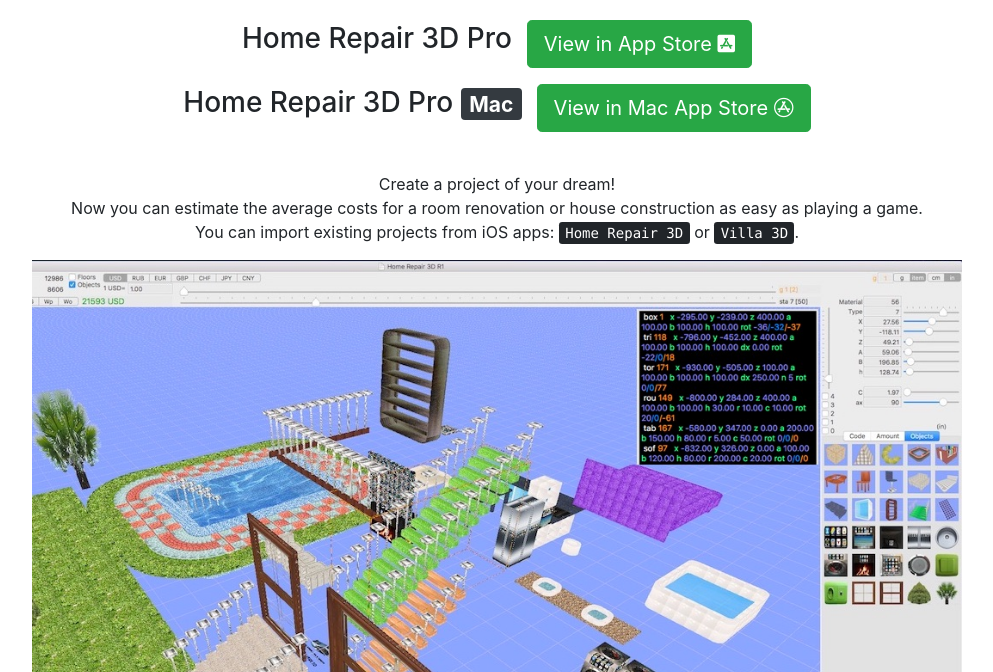
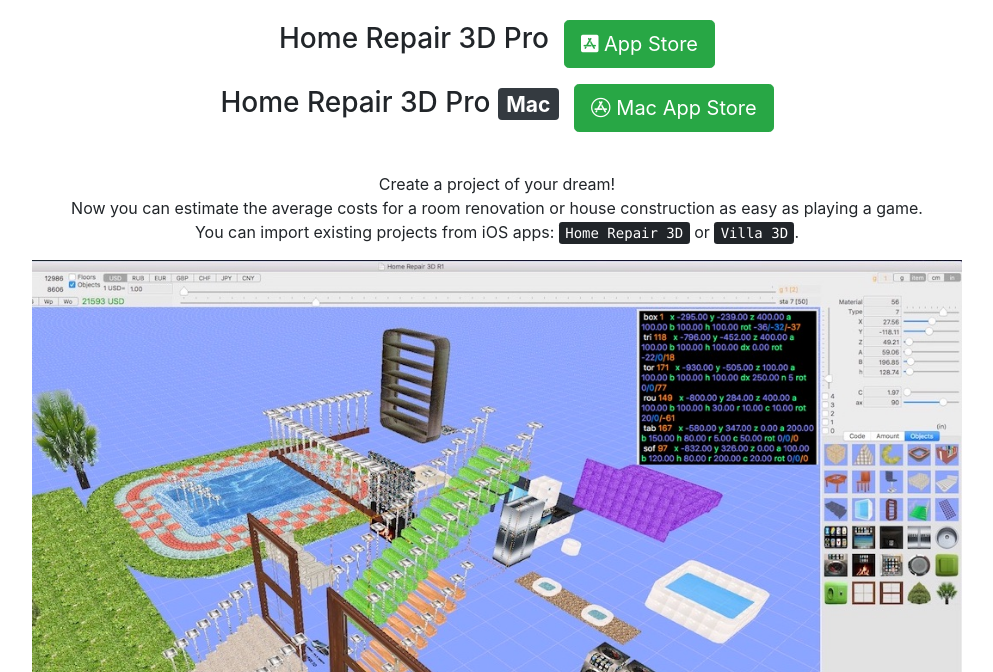
Before and after one commit to iworld4us/iworld4us.github.io, a Jekyll site: the page built from home-repair-3d.html, in a window 1280 px wide and 900 px high, scrolled down 552 px, cut to the strip 228-900 px from the top of the window. Shown: the whole strip, without its empty margins (143-1136 px from the left). Built offline with Jekyll 4.4.1, drawn with Linux system fonts in a browser that asks for light colours; nearby versions of some CDN libraries; some web fonts are replaced; some of the changed text lies outside the part shown.

Commit message:
Make App Store URLs & buttons consistent

```diff
--- a/Papercraft4-3D.html
+++ b/Papercraft4-3D.html
@@ -9,7 +9,7 @@
 
 <div class="py-3 wow zoomIn text-center">
   <h3>Papercraft4 3D <span class="badge badge-dark">Mac</span></h3>
-  <a href="https://itunes.apple.com/us/app/papercraft-3d/id1025949203?ls=1&mt=12" class="btn btn-lg btn-success mb-2 mb-sm-0" target="_blank" rel="noopener">View in Mac App Store <i class="fab fa-app-store"></i></a>&nbsp;
+  <a href="https://apps.apple.com/us/app/papercraft-3d/id1025949203?mt=12&ls=1" class="btn btn-lg btn-success mb-2 mb-sm-0" target="_blank" rel="noopener"><i class="fab fa-app-store"></i> Mac App Store</a>&nbsp;
   <a href="https://youtu.be/jZSA_RS9crc?list=PLYIh6hxrUBcKdb5um3NeFBkMS6jxdoffX" class="btn btn-lg btn-primary mb-2 mb-sm-0" target="_blank" rel="noopener">Tutorial Parts 1, 2, 3 <i class="fab fa-youtube"></i></a>
 </div>
 
--- a/Vector-FX.html
+++ b/Vector-FX.html
@@ -7,7 +7,7 @@
   <img class="img-fluid" src="img/vector-fx-mac-1.jpg" alt="Screenshot of Vector FX app">
     <h3 class="wow zoomIn mt-3">
       Vector FX <span class="badge badge-dark">Mac</span>
-      <a href="https://itunes.apple.com/us/app/vector-fx/id1186325524?ls=1&mt=12" class="btn btn-lg btn-success mt-2" target="_blank" rel="noopener">View in Mac App Store <i class="fab fa-app-store"></i></a>
+      <a href="https://apps.apple.com/us/app/vector-fx/id1186325524?mt=12&ls=1" class="btn btn-lg btn-success mt-2" target="_blank" rel="noopener"><i class="fab fa-app-store"></i> Mac App Store</a>
     </h3>
     <p class="wow zoomIn mx-2">
       <br>Vector FX converts images &amp; scans to color vector art with automated FX. You can edit it &amp; save <kbd>.svg</kbd>.<br>Сonvert small logos and icons into color vector as a professional designer.<br>
--- a/_layouts/default.html
+++ b/_layouts/default.html
@@ -63,7 +63,7 @@
                 &copy; Aleksandr Varaksa 1991-2019
                 &nbsp;
                 <div class="d-block d-sm-none w-100"></div>
-                <a href="https://itunes.apple.com/us/developer/aleksandr-varaksa/id478681813" role="button" class="mx-1 my-1 btn btn-outline-light btn-sm wow flipInX" target="_blank" rel="noopener">All products</a>
+                <a href="https://apps.apple.com/us/developer/aleksandr-varaksa/id478681813" role="button" class="mx-1 my-1 btn btn-outline-light btn-sm wow flipInX" target="_blank" rel="noopener">All products</a>
                 &nbsp;
                 <a href="mailto:i_appstore@yahoo.com" role="button" class="mx-1 my-1 btn btn-outline-light btn-sm wow flipInX">Contact Us</a>
             </div>
--- a/home-repair-3d.html
+++ b/home-repair-3d.html
@@ -10,11 +10,11 @@
 <div class="py-3 container wow zoomIn text-center">
   <h3>
     Home Repair 3D Pro&nbsp;
-    <a href="https://itunes.apple.com/us/app/home-repair/id493593926?ls=1&mt=8" class="btn btn-lg btn-success mt-2" target="_blank" rel="noopener">View in App Store <i class="fab fa-app-store-ios"></i></a>
+    <a href="https://apps.apple.com/us/app/home-repair/id493593926?mt=8&ls=1" class="btn btn-lg btn-success mt-2" target="_blank" rel="noopener"><i class="fab fa-app-store-ios"></i> App Store</a>
   </h3>
   <h3>
     Home Repair 3D Pro <span class="badge badge-dark">Mac</span>&nbsp;
-    <a href="https://itunes.apple.com/us/app/home-repair-3d-pro/id1063624308?ls=1&mt=12" class="btn btn-success btn-lg mt-2" target="_blank" rel="noopener">View in Mac App Store <i class="fab fa-app-store"></i></a>
+    <a href="https://apps.apple.com/us/app/home-repair-3d-pro/id1063624308?mt=12&ls=1" class="btn btn-success btn-lg mt-2" target="_blank" rel="noopener"><i class="fab fa-app-store"></i> Mac App Store</a>
   </h3>
 </div>
 
@@ -91,7 +91,7 @@
   <img class="img-fluid" src="img/hr3.jpg" alt="Screenshot of Home Repair 3D Pro iOS app (AR view)"><br><br>
   <h3 class="wow zoomIn">
     Home Repair 3D Pro&nbsp;
-    <a href="https://itunes.apple.com/us/app/home-repair/id493593926?ls=1&mt=8" class="btn btn-lg btn-success mt-2" target="_blank" rel="noopener">View in App Store <i class="fab fa-app-store-ios"></i></a>
+    <a href="https://apps.apple.com/us/app/home-repair/id493593926?mt=8&ls=1" class="btn btn-lg btn-success mt-2" target="_blank" rel="noopener"><i class="fab fa-app-store-ios"></i> App Store</a>
   </h3>
   <p>Now you can calculate an estimate for renovation of a room as easy as for house construction.</p>
   <p class="text-left">
@@ -146,7 +146,7 @@
   <br><img class="img-fluid" src="img/hr6.jpg" alt="Screenshot of Home Repair 3D Pro iOS app (UR view)"><br><br>
   <h3>
     Home Repair 3D Pro&nbsp;
-    <a href="https://itunes.apple.com/us/app/home-repair/id493593926?ls=1&mt=8" class="btn btn-lg btn-success mt-2" target="_blank" rel="noopener">View in App Store <i class="fab fa-app-store-ios"></i></a>
+    <a href="https://apps.apple.com/us/app/home-repair/id493593926?mt=8&ls=1" class="btn btn-lg btn-success mt-2" target="_blank" rel="noopener"><i class="fab fa-app-store-ios"></i> App Store</a>
   </h3>
   <p class="wow zoomIn">All parameters (currencies, cm-inch) can be changed on the fly.<br />Accuracy of input prices is $0.01 (or the equivalent in other currencies), for input parameters it is 0.01 cm or 0.01 in.</p>
 </div>
```
Also changed, not shown: _data/featured_apps.yml (+8 -8 lines).
